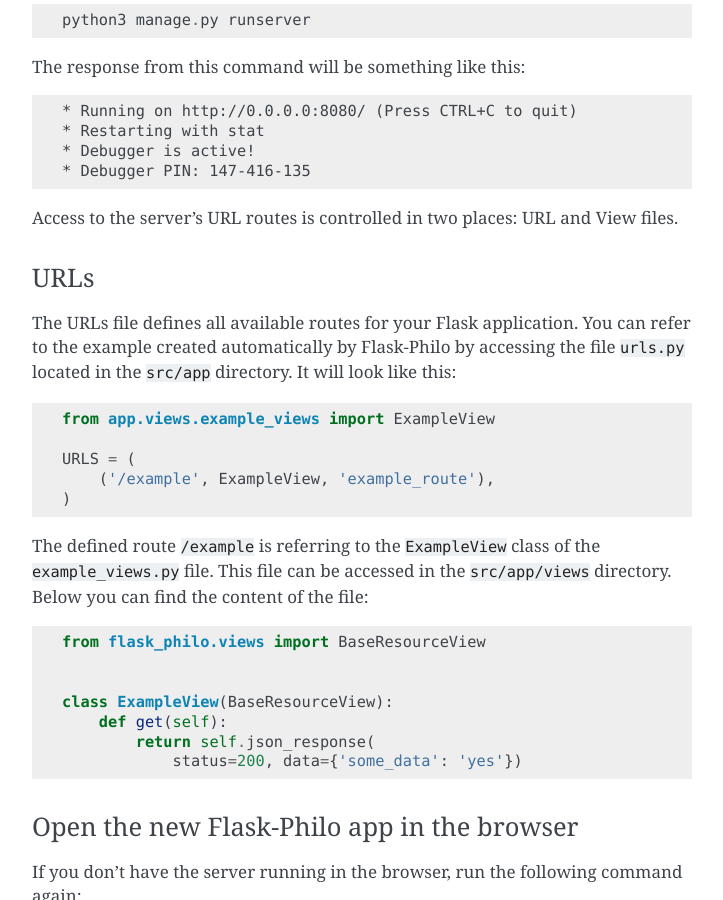
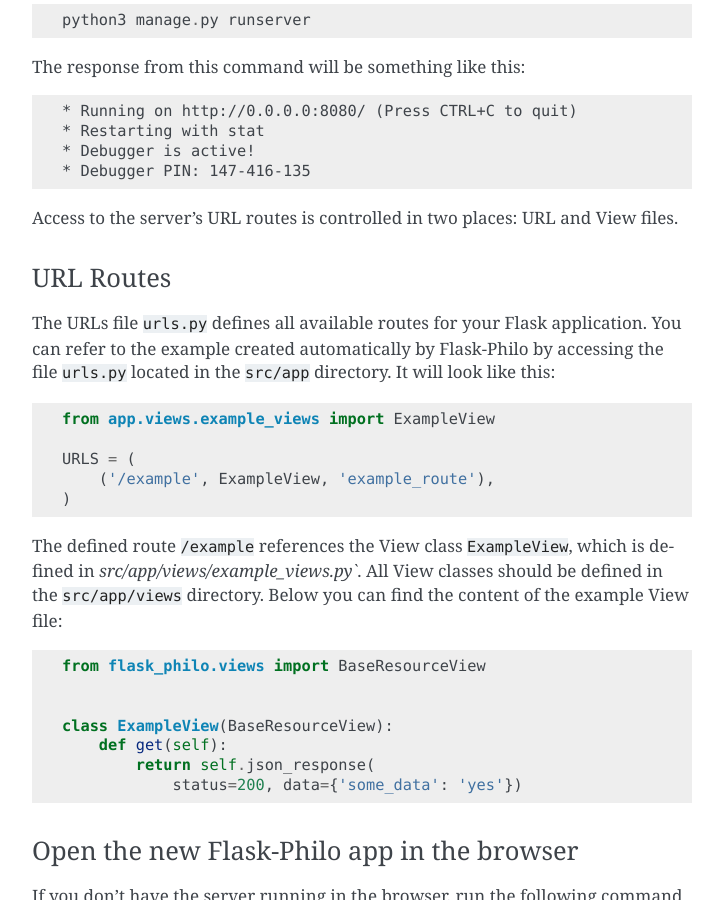
Before and after one commit to fenderdigital/flask-philo, a Sphinx documentation site: the page built from documentation/source/introduction.rst, in a window 1280 px wide and 900 px high, scrolled down 2263 px. Shown: the whole window, without its empty margins (388-1111 px from the left). Built offline with Sphinx 7.4.7, drawn with Linux system fonts in a browser that asks for light colours; pages that are not in the unit, such as notebooks, are missing from menus.

Commit message:
Intro docs

```diff
--- a/documentation/source/introduction.rst
+++ b/documentation/source/introduction.rst
@@ -124,10 +124,10 @@ The response from this command will be something like this:
 
 Access to the server's URL routes is controlled in two places: URL and View files.
 
-URLs
+URL Routes
 ####
 
-The URLs file defines all available routes for your Flask application. You can refer to the example created automatically by Flask-Philo by accessing the file ``urls.py`` located in the ``src/app`` directory. It will look like this:
+The URLs file ``urls.py`` defines all available routes for your Flask application. You can refer to the example created automatically by Flask-Philo by accessing the file ``urls.py`` located in the ``src/app`` directory. It will look like this:
 
 ::
 
@@ -137,7 +137,7 @@ The URLs file defines all available routes for your Flask application. You can r
         ('/example', ExampleView, 'example_route'),
     )
 
-The defined route ``/example`` is referring to the ``ExampleView`` class of the ``example_views.py`` file. This file can be accessed in the ``src/app/views`` directory. Below you can find the content of the file:
+The defined route ``/example`` references the View class ``ExampleView``, which is defined in `src/app/views/example_views.py``. All View classes should be defined in the ``src/app/views`` directory. Below you can find the content of the example View file:
 
 ::
 
```
